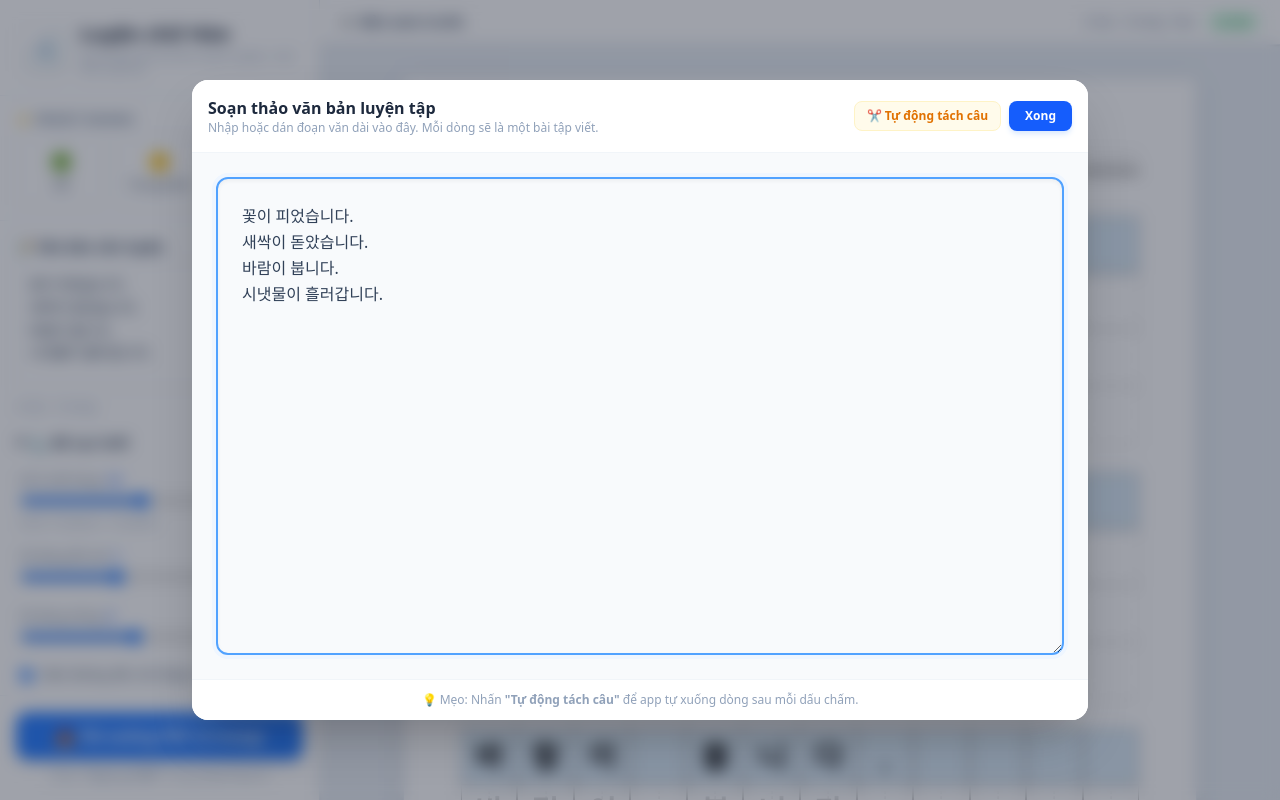
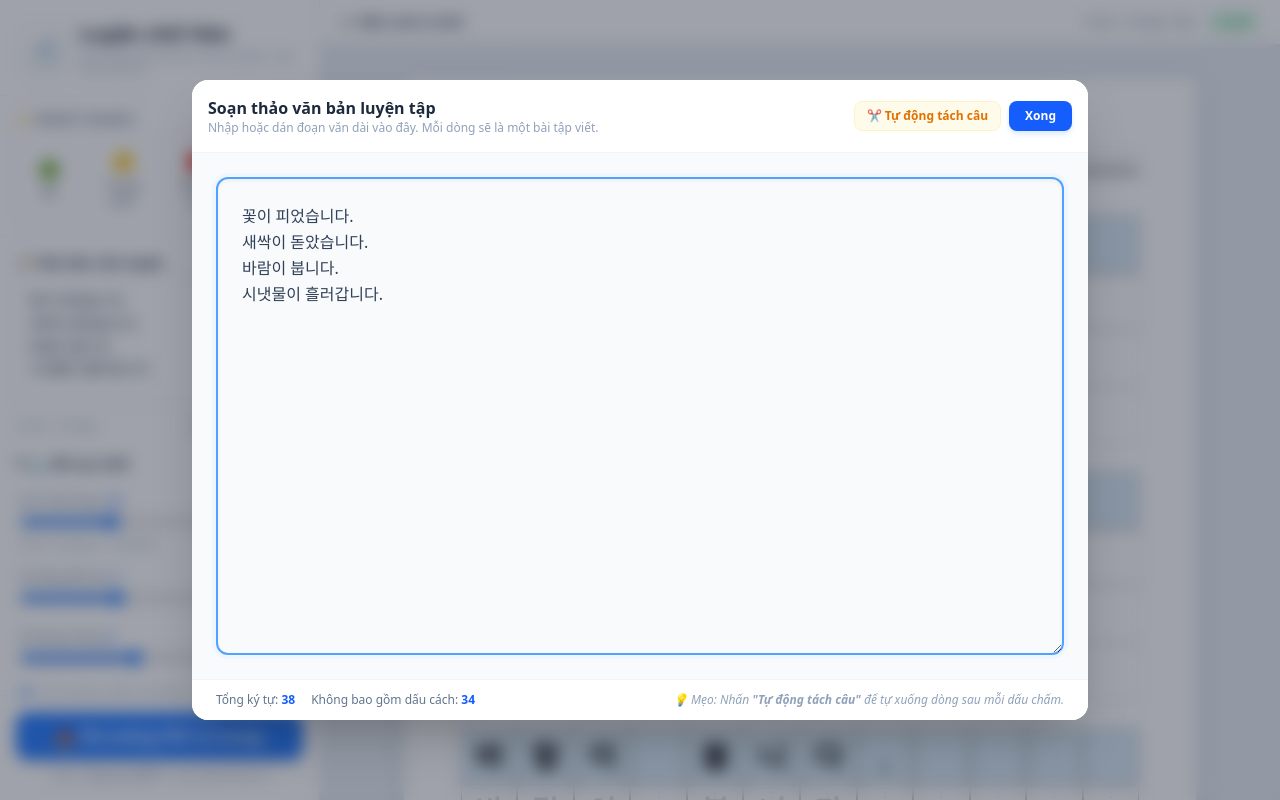
Before and after one commit to goz86/chu-viet, a Next.js app in the folder web-app/: page / in a window 1280 px wide. Both pictures are taken after a click on the button "🔍 Mở rộng". Shown: the top 800 px of the page. Built offline with nearby package versions, Linux system fonts and the light colour scheme; a web font is replaced by a local one.

Commit message:
Implement TOPIK Practice Mode with Wongoji grid and character counter

```diff
--- a/web-app/src/app/page.tsx
+++ b/web-app/src/app/page.tsx
@@ -34,14 +34,23 @@ const PRESETS = [
   { label: 'Dễ', emoji: '🟢', gridCols: 8, traceRepeat: 2, emptyRows: 3, desc: 'Ô to, ít cột' },
   { label: 'Trung bình', emoji: '🟡', gridCols: 12, traceRepeat: 1, emptyRows: 2, desc: 'Cân bằng' },
   { label: 'Nâng cao', emoji: '🔴', gridCols: 16, traceRepeat: 1, emptyRows: 1, desc: 'Ô nhỏ, nhiều cột' },
+  { label: 'TOPIK', emoji: '📝', gridCols: 20, traceRepeat: 0, emptyRows: 2, desc: 'Giấy thi Wongonji 20 ô' },
 ] as const;
 
 const BG_COLORS = [
+  { label: 'Trắng', value: '#FFFFFF' },
   { label: 'Xanh', value: '#DAEAF6' },
   { label: 'Hồng', value: '#F6DAE4' },
   { label: 'Vàng', value: '#FFF3D1' },
   { label: 'Xám', value: '#E8E8E8' },
   { label: 'Xanh lá', value: '#D6F0D6' },
+];
+
+const GRID_COLORS = [
+  { label: 'Xám', value: '#bbb', tailwind: 'bg-slate-400' },
+  { label: 'Xanh Lá', value: '#228b22', tailwind: 'bg-green-600' },
+  { label: 'Đỏ Cam', value: '#e67e22', tailwind: 'bg-orange-500' },
+  { label: 'Đen', value: '#111', tailwind: 'bg-black' },
 ];
 
 /* ================================================================
@@ -234,6 +243,18 @@ export default function Home() {
   const [selectedFont, setSelectedFont] = useState(KOREAN_FONTS[0]);
   const [showGuides, setShowGuides] = useState(true);
   const [isEditorExpanded, setIsEditorExpanded] = useState(false);
+  const [isTopikMode, setIsTopikMode] = useState(false);
+  const [gridColor, setGridColor] = useState('#bbb');
+
+  // --- Character Stats ---
+  const charStats = useMemo(() => {
+    const raw = text.replace(/\n/g, '');
+    const noSpaces = raw.replace(/\s/g, '');
+    return {
+      total: raw.length,
+      noSpaces: noSpaces.length,
+    };
+  }, [text]);
 
   // --- Page Settings ---
   const [headerText, setHeaderText] = useState('한글공부');
@@ -313,7 +334,16 @@ export default function Home() {
     setGridCols(p.gridCols);
     setTraceRepeat(p.traceRepeat);
     setEmptyRows(p.emptyRows);
-    setExampleBg(p.bg);
+    setExampleBg(p.bg || '#DAEAF6');
+    if (p.label === 'TOPIK') {
+      setIsTopikMode(true);
+      setGridColor('#228b22'); // Forest Green for Topik
+      setShowGuides(false);
+    } else {
+      setIsTopikMode(false);
+      setGridColor('#bbb');
+      setShowGuides(true);
+    }
   };
 
   const handleSmartSplit = () => {
@@ -413,16 +443,20 @@ export default function Home() {
               style={{ minHeight: '8rem', maxHeight: '50vh' }}
               placeholder="Mỗi dòng là một câu..."
             />
-            <div className="flex justify-between mt-1">
+            <div className="flex justify-between mt-1 items-center">
               <p className="text-xs text-slate-400">
                 {blocks.length} câu · {totalPages} trang
               </p>
-              {maxWrapRows > 2 && (
-                <p className="text-xs text-amber-600">
+              <div className="flex gap-2 text-[10px] bg-slate-50 px-2 py-0.5 rounded border border-slate-100">
+                <span className="text-slate-500">Tất cả: <b className="text-blue-600">{charStats.total}</b></span>
+                <span className="text-slate-500">K.cách: <b className="text-blue-600">{charStats.noSpaces}</b></span>
+              </div>
+            </div>
+            {maxWrapRows > 2 && !isTopikMode && (
+              <p className="text-xs text-amber-600 mt-1">
                 ⚠ Câu dài ({longestCharCount} ký tự → {maxWrapRows} hàng)
               </p>
             )}
-            </div>
           </div>
 
           {/* --- Grid Layout --- */}
@@ -439,7 +473,7 @@ export default function Home() {
                 <input
                   type="range"
                   min="6"
-                  max="20"
+                  max="25"
                   value={gridCols}
                   onChange={(e) => setGridCols(+e.target.value)}
                   className="w-full accent-blue-500"
@@ -483,8 +517,41 @@ export default function Home() {
                   onChange={(e) => setShowGuides(e.target.checked)}
                   className="accent-blue-500"
                 />
-                Hiện đường dẫn chữ thập (+) trong ô trống
+                Hiện đường dẫn chữ thập (+)
               </label>
+
+              <div className="mt-4 pt-4 border-t border-slate-100">
+                <label className="block text-xs font-semibold text-slate-700 mb-2">
+                  🎨 Màu đường kẻ ô
+                </label>
+                <div className="flex gap-2">
+                  {GRID_COLORS.map((c) => (
+                    <button
+                      key={c.value}
+                      onClick={() => setGridColor(c.value)}
+                      className={`w-6 h-6 rounded-full border-2 transition-all ${
+                        gridColor === c.value
+                          ? 'border-blue-500 scale-110'
+                          : 'border-transparent opacity-60 hover:opacity-100'
+                      } ${c.tailwind}`}
+                      title={c.label}
+                    />
+                  ))}
+                </div>
+              </div>
+
+              <div className="mt-4 pt-4 border-t border-slate-100">
+                <button
+                  onClick={() => {
+                    setText('');
+                    setEmptyRows(10);
+                    setTraceRepeat(0);
+                  }}
+                  className="w-full py-2 px-3 border border-dashed border-slate-300 text-slate-500 text-xs font-medium rounded-lg hover:bg-slate-50 hover:text-slate-700 transition-all flex items-center justify-center gap-2"
+                >
+                  🧹 Dọn dẹp & Tạo trang trắng
+                </button>
+              </div>
             </div>
           </details>
 
@@ -691,7 +758,26 @@ export default function Home() {
               }}
             >
               {/* ---------- PAGE HEADER ---------- */}
+              {/* ---------- PAGE HEADER ---------- */}
               {pIdx === 0 ? (
+                isTopikMode ? (
+                  <div className="flex flex-col mb-6 p-2 border-2" style={{ borderColor: gridColor }}>
+                    <div className="flex justify-between items-end border-b pb-1 mb-2" style={{ borderColor: gridColor }}>
+                      <h2 className="text-2xl font-black tracking-widest" style={{ color: gridColor }}>TOPIK 원고지</h2>
+                      <div className="flex gap-4 text-[10px] font-bold" style={{ color: gridColor }}>
+                        <span>Câu số: [ &nbsp;&nbsp;&nbsp; ]</span>
+                        <span>Số chữ: [ &nbsp;&nbsp;&nbsp;/&nbsp;&nbsp;&nbsp; ]</span>
+                      </div>
+                    </div>
+                    <div className="flex justify-between text-[9px] font-bold" style={{ color: gridColor }}>
+                      <div className="flex gap-6">
+                        <span>Họ tên: ...........................................</span>
+                        <span>SBD: ............................</span>
+                      </div>
+                      <span className="opacity-60">Trang {pIdx + 1} / {totalPages}</span>
+                    </div>
+                  </div>
+                ) : (
                   <div style={{ marginBottom: '6mm' }}>
                     <div
                       style={{
@@ -748,9 +834,10 @@ export default function Home() {
                         marginTop: '4px',
                       }}
                     >
-                    문장을 읽으면서 천천히 써 보세요
+                      {subText || '문장을 읽으면서 천천히 써 보세요'}
                     </p>
                   </div>
+                )
               ) : (
                 <div
                   style={{
@@ -796,7 +883,7 @@ export default function Home() {
                         bg={exampleBg}
                         color="#111"
                         fontWeight={800}
-                        borderColor="#999"
+                        borderColor={isTopikMode ? gridColor : "#999"}
                         borderStyle={borderStyle}
                         fontFamily={`'${selectedFont.value}', ${selectedFont.style}`}
                       />
@@ -814,7 +901,7 @@ export default function Home() {
                           bg="#fff"
                           color={getTraceColor(tIdx, traceRepeat)}
                           fontWeight={700}
-                          borderColor="#bbb"
+                          borderColor={isTopikMode ? gridColor : "#bbb"}
                           borderStyle={borderStyle}
                           fontFamily={`'${selectedFont.value}', ${selectedFont.style}`}
                           showGuides={showGuides}
@@ -833,7 +920,7 @@ export default function Home() {
                         bg="#fff"
                         color="transparent"
                         fontWeight={400}
-                        borderColor="#ccc"
+                        borderColor={isTopikMode ? gridColor : "#ccc"}
                         borderStyle={borderStyle}
                         fontFamily={`'${selectedFont.value}', ${selectedFont.style}`}
                         showGuides={showGuides}
@@ -905,9 +992,13 @@ export default function Home() {
                 placeholder="Dán đoạn văn tiếng Hàn của bạn vào đây...&#10;&#10;Ví dụ:&#10;안녕하세요. (Chào bạn)&#10;만나서 반갑습니다. (Rất vui được gặp bạn)"
               />
             </div>
-            <div className="p-3 bg-white border-t border-slate-100 text-center">
-              <p className="text-xs text-slate-400">
-                💡 Mẹo: Nhấn <b>"Tự động tách câu"</b> để app tự xuống dòng sau mỗi dấu chấm.
+            <div className="p-3 bg-white border-t border-slate-100 flex items-center justify-between px-6">
+              <div className="flex gap-4 text-xs">
+                <span className="text-slate-500 font-medium">Tổng ký tự: <b className="text-blue-600">{charStats.total}</b></span>
+                <span className="text-slate-500 font-medium">Không bao gồm dấu cách: <b className="text-blue-600">{charStats.noSpaces}</b></span>
+              </div>
+              <p className="text-xs text-slate-400 italic">
+                💡 Mẹo: Nhấn <b>"Tự động tách câu"</b> để tự xuống dòng sau mỗi dấu chấm.
               </p>
             </div>
           </div>
```
Lines whose indentation alone changed are shown as unchanged.
